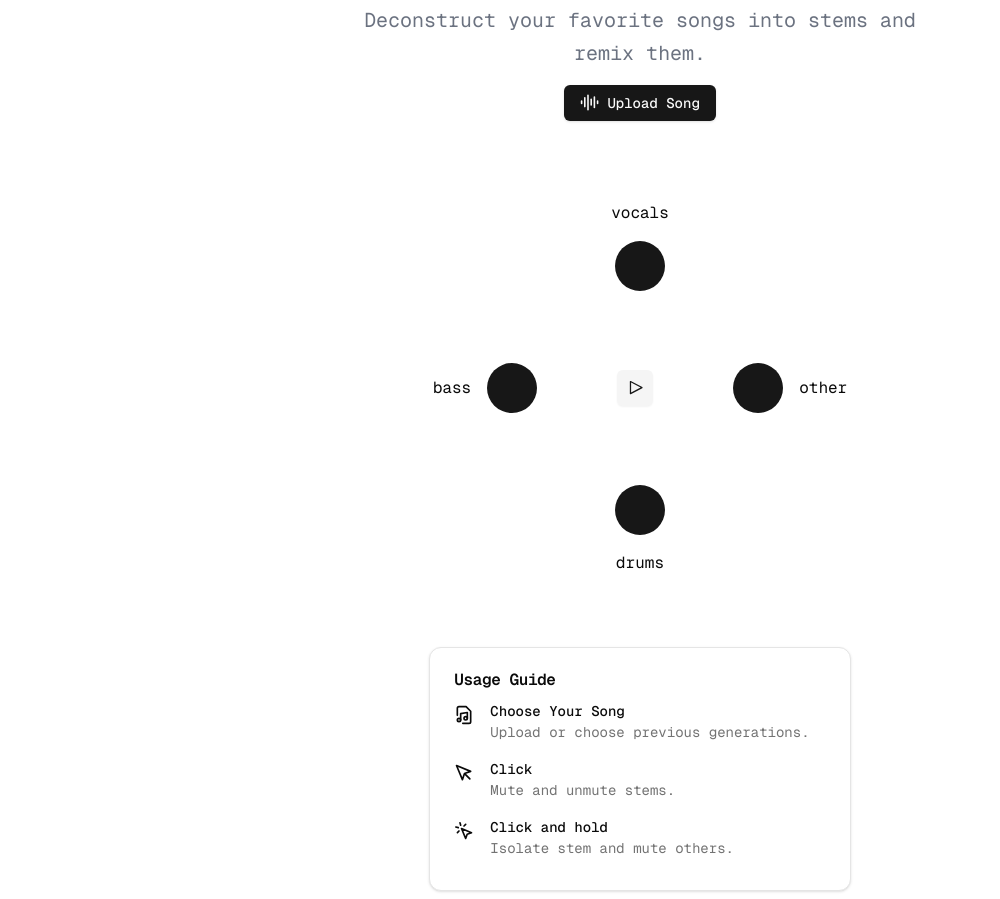
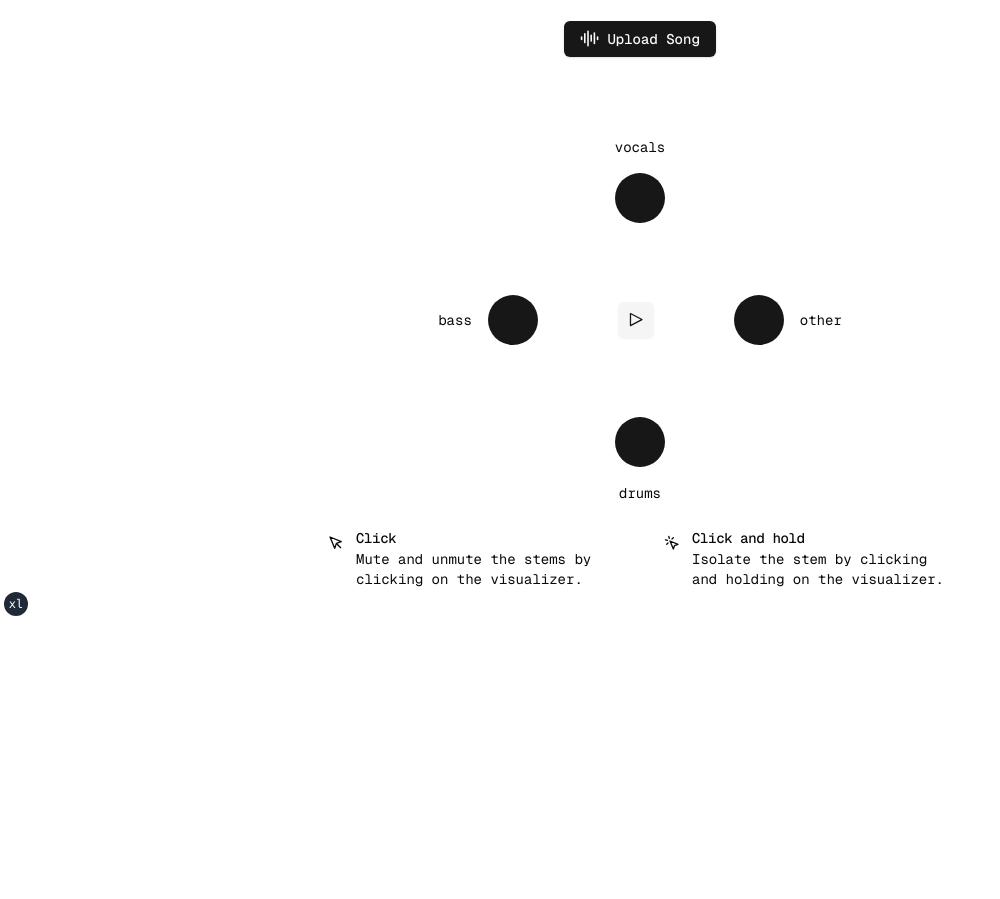
Before and after one commit to ChrisAbdo/Stemr, a Next.js app in the folder stemr/: page / in a window 1280 px wide. Shown: the part 180-1079 px from the top of the page, without its empty margins (0-1000 px from the left). After the commit the page ends 800 px from the top, so only its background shows below. Built offline with nearby package versions, Linux system fonts and the light colour scheme.

Commit message:
buncha changes ui

```diff
--- a/stemr/app/layout.tsx
+++ b/stemr/app/layout.tsx
@@ -5,6 +5,7 @@ import { ThemeProvider } from "@/lib/theme-provider";
 import Navbar from "@/components/layout/navbar";
 import { Toaster } from "@/components/ui/sonner";
 import { GeistMono } from "geist/font/mono";
+import { TailwindIndicator } from "@/components/tailwind-indicator";
 
 export const metadata: Metadata = {
   title: "Create Next App",
@@ -27,6 +28,7 @@ export default function RootLayout({
         >
           <Navbar />
           {children}
+          <TailwindIndicator />
 
           <Toaster position="top-center" />
         </ThemeProvider>
--- a/stemr/app/page.tsx
+++ b/stemr/app/page.tsx
@@ -24,7 +24,6 @@ import Visualizer from "@/components/visualizer";
 import Link from "next/link";
 import { AudioLines } from "lucide-react";
 import { PauseIcon, PlayIcon } from "@radix-ui/react-icons";
-import { Guide } from "@/components/guide";
 import {
   Accordion,
   AccordionContent,
@@ -32,6 +31,7 @@ import {
   AccordionTrigger,
 } from "@/components/ui/accordion";
 import { Loader } from "@/components/ui/loader";
+import UsageGuide from "@/components/usage-guide";
 
 export default function Home() {
   const [isDrawerOpen, setDrawerOpen] = React.useState(false);
@@ -148,7 +148,7 @@ export default function Home() {
     //   </div>
     // </div>
     <>
-      <section className="w-full py-6 md:py-12 lg:py-16">
+      <section className="w-full">
         <div className="container flex flex-col items-center justify-center gap-4 px-4 text-center md:px-6">
           <div className="space-y-3">
             <h1 className="text-3xl font-normal tracking-tighter sm:text-4xl md:text-5xl">
@@ -202,7 +202,7 @@ export default function Home() {
           <div className="mt-12" />
           {/* VISUALIZER LAYOUT */}
 
-          <h1>vocals</h1>
+          <h1 className="text-sm">vocals</h1>
           <Visualizer
             audioUrl={extractedStems.vocals}
             mute={isVocalsMuted}
@@ -212,7 +212,7 @@ export default function Home() {
 
           <div className="flex items-center space-x-20 mt-14 mb-14">
             <div className="flex items-center space-x-4">
-              <h1>bass</h1>
+              <h1 className="text-sm">bass</h1>
               <Visualizer
                 audioUrl={extractedStems.bass}
                 mute={isBassMuted}
@@ -238,7 +238,7 @@ export default function Home() {
                 onToggleMute={() => setOtherMuted(!isOtherMuted)}
                 isPlaying={isPlaying}
               />
-              <h1>other</h1>
+              <h1 className="text-sm">other</h1>
             </div>
           </div>
           <Visualizer
@@ -247,13 +247,11 @@ export default function Home() {
             onToggleMute={() => setDrumsMuted(!isDrumsMuted)}
             isPlaying={isPlaying}
           />
-          <h1>drums</h1>
+          <h1 className="text-sm">drums</h1>
         </div>
+
+        <UsageGuide />
       </section>
-
-      <div className="p-2">
-        <Guide />
-      </div>
     </>
   );
 }
--- a/stemr/components/guide.tsx
+++ /dev/null
@@ -1,47 +0,0 @@
-import {
-  Card,
-  CardContent,
-  CardDescription,
-  CardHeader,
-  CardTitle,
-} from "@/components/ui/card";
-import { FileMusic, MousePointer, MousePointerClick } from "lucide-react";
-
-export function Guide() {
-  return (
-    <Card className="w-full md:w-1/2 lg:w-1/2 xl:w-1/3 mx-auto">
-      <CardHeader className="pb-2 flex">
-        <CardTitle>Usage Guide</CardTitle>
-      </CardHeader>
-      <CardContent className="grid gap-1">
-        <div className="-mx-2 flex items-start space-x-4 rounded-md p-2">
-          <FileMusic className="mt-px h-5 w-5" />
-          <div className="space-y-1">
-            <p className="text-sm font-medium leading-none">Choose Your Song</p>
-            <p className="text-sm text-muted-foreground">
-              Upload or choose previous generations.
-            </p>
-          </div>
-        </div>
-        <div className="-mx-2 flex items-start space-x-4 rounded-md p-2">
-          <MousePointer className="mt-px h-5 w-5" />
-          <div className="space-y-1">
-            <p className="text-sm font-medium leading-none">Click</p>
-            <p className="text-sm text-muted-foreground">
-              Mute and unmute stems.
-            </p>
-          </div>
-        </div>
-        <div className="-mx-2 flex items-start space-x-4 rounded-md p-2">
-          <MousePointerClick className="mt-px h-5 w-5" />
-          <div className="space-y-1">
-            <p className="text-sm font-medium leading-none">Click and hold</p>
-            <p className="text-sm text-muted-foreground">
-              Isolate stem and mute others.
-            </p>
-          </div>
-        </div>
-      </CardContent>
-    </Card>
-  );
-}
--- /dev/null
+++ b/stemr/components/tailwind-indicator.tsx
@@ -0,0 +1,14 @@
+export function TailwindIndicator() {
+  if (process.env.NODE_ENV === "production") return null;
+
+  return (
+    <div className="fixed bottom-1 left-1 z-50 flex h-6 w-6 items-center justify-center rounded-full bg-gray-800 p-3 font-mono text-xs text-white">
+      <div className="block sm:hidden">xs</div>
+      <div className="hidden sm:block md:hidden">sm</div>
+      <div className="hidden md:block lg:hidden">md</div>
+      <div className="hidden lg:block xl:hidden">lg</div>
+      <div className="hidden xl:block 2xl:hidden">xl</div>
+      <div className="hidden 2xl:block">2xl</div>
+    </div>
+  );
+}
--- /dev/null
+++ b/stemr/components/ui/alert.tsx
@@ -0,0 +1,59 @@
+import * as React from "react"
+import { cva, type VariantProps } from "class-variance-authority"
+
+import { cn } from "@/lib/utils"
+
+const alertVariants = cva(
+  "relative w-full rounded-lg border px-4 py-3 text-sm [&>svg+div]:translate-y-[-3px] [&>svg]:absolute [&>svg]:left-4 [&>svg]:top-4 [&>svg]:text-foreground [&>svg~*]:pl-7",
+  {
+    variants: {
+      variant: {
+        default: "bg-background text-foreground",
+        destructive:
+          "border-destructive/50 text-destructive dark:border-destructive [&>svg]:text-destructive",
+      },
+    },
+    defaultVariants: {
+      variant: "default",
+    },
+  }
+)
+
+const Alert = React.forwardRef<
+  HTMLDivElement,
+  React.HTMLAttributes<HTMLDivElement> & VariantProps<typeof alertVariants>
+>(({ className, variant, ...props }, ref) => (
+  <div
+    ref={ref}
+    role="alert"
+    className={cn(alertVariants({ variant }), className)}
+    {...props}
+  />
+))
+Alert.displayName = "Alert"
+
+const AlertTitle = React.forwardRef<
+  HTMLParagraphElement,
+  React.HTMLAttributes<HTMLHeadingElement>
+>(({ className, ...props }, ref) => (
+  <h5
+    ref={ref}
+    className={cn("mb-1 font-medium leading-none tracking-tight", className)}
+    {...props}
+  />
+))
+AlertTitle.displayName = "AlertTitle"
+
+const AlertDescription = React.forwardRef<
+  HTMLParagraphElement,
+  React.HTMLAttributes<HTMLParagraphElement>
+>(({ className, ...props }, ref) => (
+  <div
+    ref={ref}
+    className={cn("text-sm [&_p]:leading-relaxed", className)}
+    {...props}
+  />
+))
+AlertDescription.displayName = "AlertDescription"
+
+export { Alert, AlertTitle, AlertDescription }
--- /dev/null
+++ b/stemr/components/usage-guide.tsx
@@ -0,0 +1,24 @@
+import React from "react";
+import { Alert, AlertDescription, AlertTitle } from "@/components/ui/alert";
+import { MousePointer, MousePointerClick } from "lucide-react";
+
+export default function UsageGuide() {
+  return (
+    <div className="flex space-x-4 justify-center mt-4">
+      <Alert className="w-1/2 md:w-1/4 border-none">
+        <MousePointer className="h-4 w-4" />
+        <AlertTitle>Click</AlertTitle>
+        <AlertDescription>
+          Mute and unmute the stems by clicking on the visualizer.
+        </AlertDescription>
+      </Alert>
+      <Alert className="w-1/2 md:w-1/4 border-none">
+        <MousePointerClick className="h-4 w-4" />
+        <AlertTitle>Click and hold</AlertTitle>
+        <AlertDescription>
+          Isolate the stem by clicking and holding on the visualizer.
+        </AlertDescription>
+      </Alert>
+    </div>
+  );
+}
```
Also changed, not shown: 2 other files (tests, documents, lock files or other folders).
